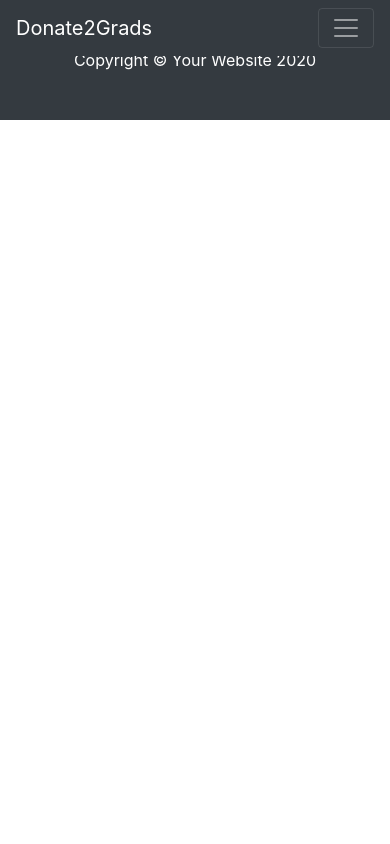
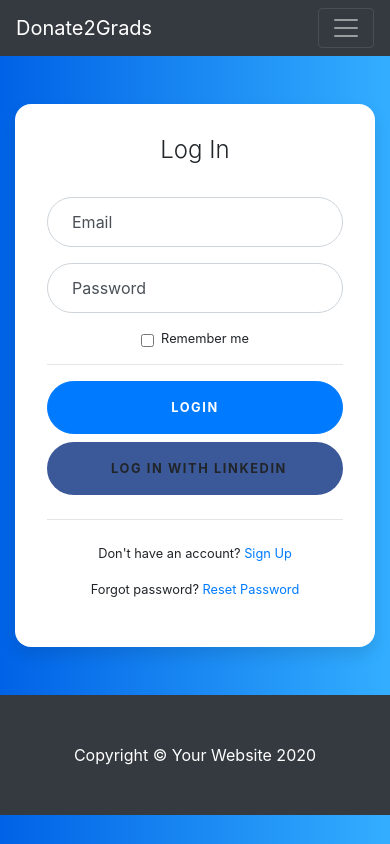
Before and after one commit to kunheeha/DonationSite, a Flask app: page /login in a window 390 px wide. Run offline with Flask 2, Linux system fonts and the light colour scheme; some libraries are stand-ins or nearby versions.

Commit message:
finished register and login front

```diff
--- a/donationsite/forms.py
+++ b/donationsite/forms.py
@@ -16,5 +16,5 @@ class RegistrationForm(FlaskForm):
 class LoginForm(FlaskForm):
     email = StringField('Email', validators=[DataRequired(), Email()])
     password = PasswordField('Password', validators=[DataRequired()])
-    remember = BooleanField('Remember Me')
+    remember = BooleanField('Remember me')
     submit = SubmitField('Login')
--- a/donationsite/routes.py
+++ b/donationsite/routes.py
@@ -15,9 +15,16 @@ def makedonation():
     return render_template("makedonation.html")
 
 
-@app.route('/login')
+@app.route('/login', methods=['GET', 'POST'])
 def login():
     form = LoginForm()
+    if form.validate_on_submit():
+        if form.email.data == 'kunheeha@gmail.com' and form.password.data == 'gkrjsgml':
+            flash('You have been logged in', 'success')
+            return redirect(url_for('account'))
+
+        else:
+            flash('Login Unsuccessful. Please check email and password', 'danger')
     return render_template("login.html", title='Login', form=form)
 
 
@@ -26,7 +33,7 @@ def register():
     form = RegistrationForm()
     if form.validate_on_submit():
         flash(f'Account created for {form.name.data}', 'success')
-        return	redirect(url_for('account'))
+        return redirect(url_for('account'))
     return render_template("register.html", title='Register', form=form)
 
 
@@ -34,6 +41,7 @@ def register():
 def profile():
     return render_template("profile.html")
 
+
 @app.route('/account')
 def account():
-	return render_template("account.html")
+    return render_template("account.html")
--- a/donationsite/templates/base.html
+++ b/donationsite/templates/base.html
@@ -22,6 +22,7 @@
 	{% block head %}{% endblock %}
 </head>
 <body>
+	<header>
 		<!-- Navbar -->
 		<nav class="navbar navbar-expand-lg navbar-dark bg-dark fixed-top">
 			<div class="container">
@@ -44,6 +45,7 @@
 				</div>
 			</div>
 		</nav>
+	</header>
 
 	{% block content %}{% endblock %}
 
--- a/donationsite/templates/index.html
+++ b/donationsite/templates/index.html
@@ -8,7 +8,7 @@
 
 {% block content %}
 	<!-- Header -->
-	<header class="bg-primary py-5 mb-5">
+	<div class="bg-primary py-5 mb-5">
 		<div class="container h-100">
 			<div class="row h-100 align-items-center">
 				<div class="col-lg-12">
@@ -21,7 +21,7 @@
 				</div>
 			</div>
 		</div>
-	</header>
+	</div>
 
 	<!-- MAIN -->
 	<div class="container">
--- a/donationsite/templates/login.html
+++ b/donationsite/templates/login.html
@@ -1,9 +1,83 @@
 {% extends 'base.html' %}
 
-{% block head %}{% endblock %}
+{% block head %}
+
+	<link rel="stylesheet" type="text/css" href="{{ url_for('static', filename='css/signin.css') }}">
+
+{% endblock %}
 
 {% block content %}
 
+	<header class="py-1 mb-5">
+	</header>
 
+	<div class="container">
+		<div class="row">
+			<div class="col-lg-10 col-xl-9 mx-auto">
+				<div class="card card-signin flex-row my-5">
+					<div class="card-img-left d-none d-md-flex">
+						<!-- Background image -->
+					</div>
+
+					<div class="card-body">
+						<h5 class="card-title text-center">Log In</h5>
+						<div>
+							{% with messages = get_flashed_messages(with_categories=true) %}
+								{% if messages %}
+									{% for category, message in messages %}
+										<div class="alert alert-{{ category }}">
+											{{ message }}
+										</div>
+									{% endfor %}
+								{% endif %}
+							{% endwith %}
+						</div>
+						<form class="form-signin" method="POST" action="">
+							{{ form.hidden_tag() }}
+							<div>
+								<div class="form-label-group">
+									{% if form.email.errors %}
+										{{ form.email(id="inputEmail", class="form-control is-invalid", placeholder="Email") }}
+										<div class="invalid-feedback">
+											{% for error in form.email.errors %}
+												<span>{{ error }}</span>
+											{% endfor %}
+										</div>
+									{% else %}
+									{{ form.email(id="inputEmail", class="form-control", placeholder="Email") }}
+									<label for="inputEmail">Email</label>
+									{% endif %}
+								</div>
+
+								<div class="form-label-group">
+									{% if form.password.errors %}
+										{{ form.password(id="inputPassword", class="form-control is-invalid", placeholder="Password") }}
+										<div class="invalid-feedback">
+											{% for error in form.password.errors %}
+												<span>{{ error }}</span>
+											{% endfor %}
+										</div>
+									{% else %}
+									{{ form.password(id="inputPassword", class="form-control", placeholder="Password") }}
+									<label for="inputPassword">Password</label>
+									{% endif %}
+								</div>
+								<div class="form-check small" align="center">
+									{{ form.remember(class="form-check-input") }}
+									{{ form.remember.label(class="form-check-label") }}
+								</div>
+								<hr>
+								{{ form.submit(class="btn btn-lg btn-primary btn-block text-uppercase") }}
+								<a class="btn btn-lg btn-linkedin btn-block text-uppercase"><i class="fab fa-linkedin-f mr-2"></i> Log in with LinkedIn</a>
+								<hr class="my-4">
+								<p class="d-block text-center mt-2 small">Don't have an account? <a href="/register">Sign Up</a></p>
+								<p class="d-block text-center mt-2 small">Forgot password? <a href="#">Reset Password</a></p>
+							</div>
+						</form>
+					</div>
+				</div>
+			</div>
+		</div>
+	</div>
 
 {% endblock content %}
```
Also changed, not shown: donationsite/templates/account.html (+17 -4 lines), donationsite/templates/register.html (+38 -0 lines). Lines whose indentation alone changed are shown as unchanged.
